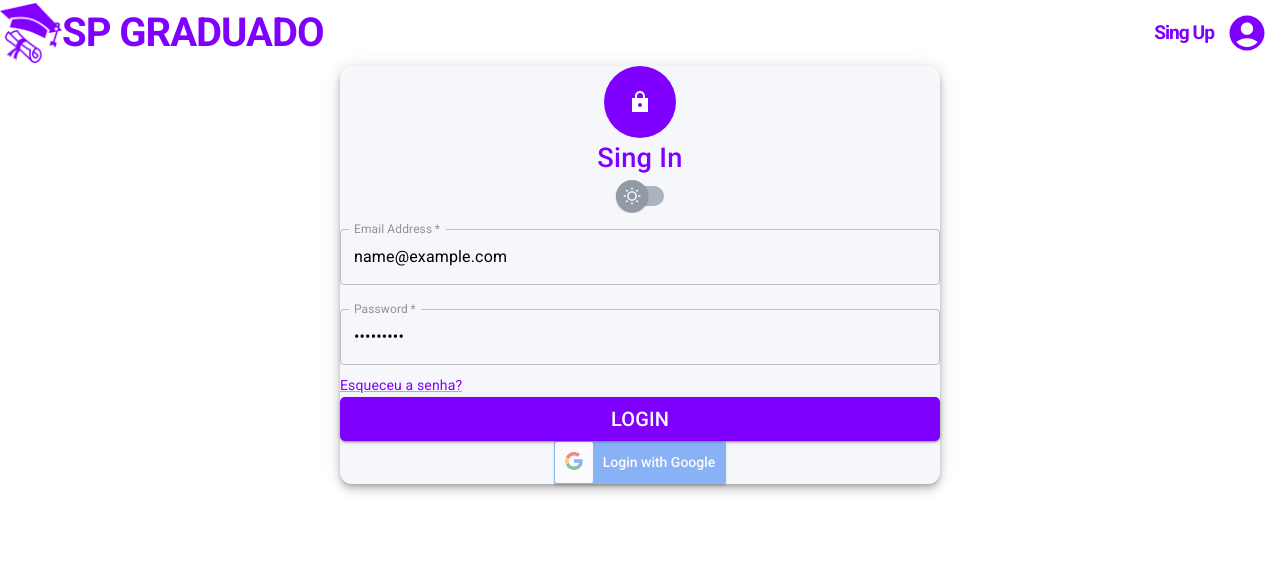
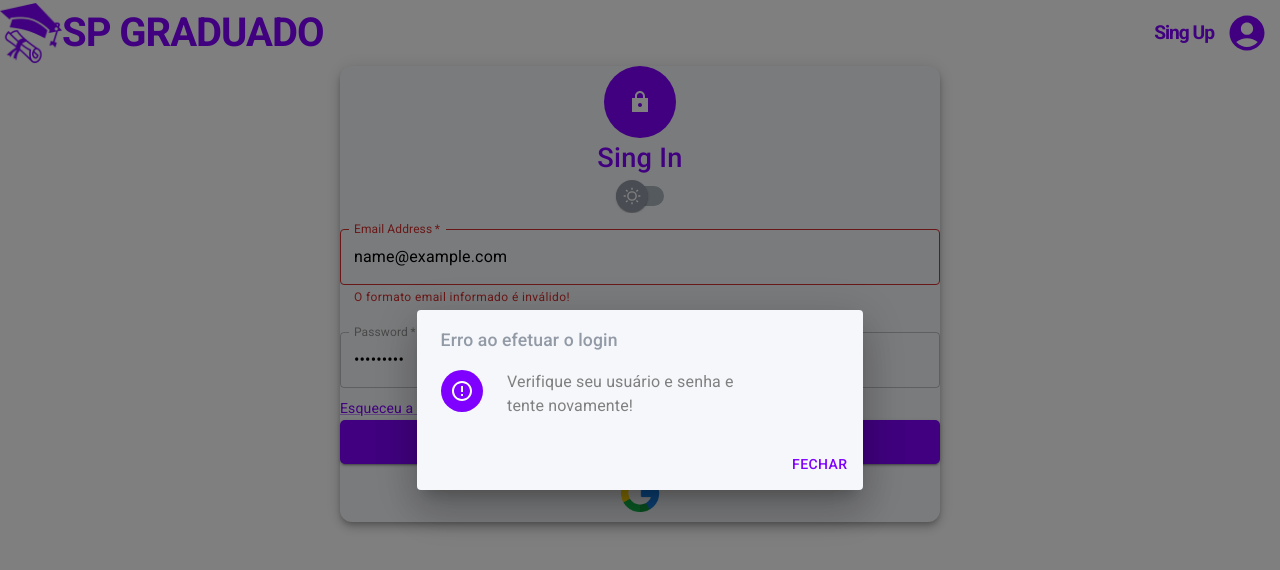
Before and after one commit to gabrielleandro0801/sp-graduado, a React (Vite) app in the folder frontend/: page /login in a window 1280 px wide. Both pictures are taken after typing "name@example.com", "Sample123" into the empty fields and a click on the button "LOGIN". Shown: the top 570 px of the page. Built offline with nearby package versions, Linux system fonts and the light colour scheme; no server answers.

Commit message:
Feature(frontend): Finishing login layout and navigation

```diff
--- a/frontend/src/commons/Constants.ts
+++ b/frontend/src/commons/Constants.ts
@@ -1,7 +1,7 @@
 export default {
   REGEX: {
-    EMAIL: '',
-    PASSWORD: '',
+    EMAIL: /^[\w-.]+@([\w-]+\.)+[\w-]{2,4}$/g,
+    PASSWORD: /^(?=.*\d)(?=.*[a-z])(?=.*[A-Z])(?=.*[a-zA-Z]).{8,}$/gm,
   },
   HTTP: {
     STATUS: {
--- /dev/null
+++ b/frontend/src/components/AlertDialog.tsx
@@ -0,0 +1,60 @@
+import React from 'react';
+import Slide from '@mui/material/Slide';
+import Dialog from '@mui/material/Dialog';
+import DialogTitle from '@mui/material/DialogTitle';
+import DialogContent from '@mui/material/DialogContent';
+import Typography from '@mui/material/Typography';
+import DialogActions from '@mui/material/DialogActions';
+import Avatar from '@mui/material/Avatar';
+import Grid from '@mui/material/Grid';
+import ErrorOutlineOutlined from '@mui/icons-material/ErrorOutlineOutlined';
+import Box from '@mui/material/Box';
+
+import Button from '@mui/material/Button';
+import { TransitionProps } from '@mui/material/transitions';
+
+interface IAlertDialogProps {
+  open: boolean;
+  titleText: string;
+  textContent: string;
+  buttonText: string;
+  onClose: () => any;
+}
+
+const Transition = React.forwardRef(function Transition(
+  props: TransitionProps & {
+    children: React.ReactElement<any, any>;
+  },
+  ref: React.Ref<unknown>,
+) {
+  return <Slide direction="up" ref={ref} {...props} />;
+});
+
+const AlertDialog = (props: IAlertDialogProps): JSX.Element => {
+  const { open, textContent, titleText, buttonText, onClose: handleOnClose } = props;
+
+  return (
+    <Dialog open={open} keepMounted onClose={handleOnClose} TransitionComponent={Transition}>
+      <DialogTitle sx={{ color: '#929AA6', fontWeight: 500, fontSize: '1.1em' }}>{titleText}</DialogTitle>
+      <DialogContent>
+        <Box sx={{ mt: 1, flexGrow: 1 }}>
+          <Grid container direction="row" spacing={{ md: 1 }}>
+            <Grid item xs={2}>
+              <Avatar sx={{ mx: 1, width: 42, height: 42, bgcolor: 'primary.main' }}>
+                <ErrorOutlineOutlined />
+              </Avatar>
+            </Grid>
+            <Grid item xs={8}>
+              <Typography color="gray">{textContent}</Typography>
+            </Grid>
+          </Grid>
+        </Box>
+      </DialogContent>
+      <DialogActions>
+        <Button onClick={handleOnClose}>{buttonText}</Button>
+      </DialogActions>
+    </Dialog>
+  );
+};
+
+export default AlertDialog;
--- a/frontend/src/components/GoogleLoginButton.tsx
+++ b/frontend/src/components/GoogleLoginButton.tsx
@@ -1,7 +1,11 @@
 import React from 'react';
 import { GoogleLogin, GoogleLoginResponse, GoogleLoginResponseOffline } from 'react-google-login';
+import IconButton from '@mui/material/IconButton';
+import Tooltip from '@mui/material/Tooltip';
+import Grid from '@mui/material/Grid';
 
 import CONFIG from '../config';
+import googleLogoImg from '../assets/google.png';
 
 interface IGoogleLoginButtonProps {
   onSuccess: (response: GoogleLoginResponse | GoogleLoginResponseOffline) => void;
@@ -20,6 +24,21 @@ const GoogleLoginButton = (props: IGoogleLoginButtonProps): JSX.Element => {
       theme="dark"
       buttonText="Login with Google"
       icon
+      render={(renderProps) => {
+        return (
+          <>
+            <Grid container direction="row" alignItems="center">
+              <Grid item xs={3.3}>
+                <Tooltip title="Google Login">
+                  <IconButton onClick={renderProps.onClick} disabled={renderProps.disabled}>
+                    <img src={googleLogoImg} width={42} height={42} alt="" />
+                  </IconButton>
+                </Tooltip>
+              </Grid>
+            </Grid>
+          </>
+        );
+      }}
     />
   );
 };
--- /dev/null
+++ b/frontend/src/interfaces/ILoginForm.ts
@@ -0,0 +1,4 @@
+export default interface ILoginForm {
+  email: string;
+  password: string;
+}
--- a/frontend/src/pages/Login.tsx
+++ b/frontend/src/pages/Login.tsx
@@ -4,8 +4,6 @@ import ToolBar from '@mui/material/Toolbar';
 import AppBar from '@mui/material/AppBar';
 import IconButton from '@mui/material/IconButton';
 import Box from '@mui/material/Box';
-import Alert from '@mui/material/Alert';
-import AlertTitle from '@mui/material/AlertTitle';
 import AccountCircleSharp from '@mui/icons-material/AccountCircleSharp';
 import LockSharp from '@mui/icons-material/LockSharp';
 import Paper from '@mui/material/Paper';
@@ -17,6 +15,7 @@ import { ThemeProvider } from '@mui/material';
 import CssBaseline from '@mui/material/CssBaseline';
 import Tooltip from '@mui/material/Tooltip';
 import { GoogleLoginResponse, GoogleLoginResponseOffline } from 'react-google-login';
+import { NavigateFunction, useNavigate } from 'react-router-dom';
 
 import Logo from '../components/Logo';
 import StyledTextField from '../components/styles/TextField';
@@ -25,6 +24,7 @@ import StyledButton from '../components/styles/Button';
 import GoogleLoginButton from '../components/GoogleLoginButton';
 import CONSTANTS from '../commons/Constants';
 import MainTheme from '../themes';
+import AlertDialog from '../components/AlertDialog';
 
 type TextFieldState = {
   value: string;
@@ -33,21 +33,16 @@ type TextFieldState = {
 };
 
 const Login = (): JSX.Element => {
+  const [authError, setAuthError]: [boolean, React.Dispatch<React.SetStateAction<boolean>>] = React.useState(
+    Boolean(1),
+  );
+  const [hasOpen, setHasOpen]: [boolean, React.Dispatch<React.SetStateAction<boolean>>] = React.useState(Boolean(0));
   const [themeEl, setTheme] = React.useState('light-theme');
-
-  const handleChange = (_event: React.ChangeEvent<HTMLInputElement>, checked: boolean) => {
-    const newTheme: string = !checked ? CONSTANTS.THEMES.LIGHT : CONSTANTS.THEMES.DARK;
-    setTheme(newTheme);
-  };
-
-  const changeTheme = () => (themeEl === CONSTANTS.THEMES.LIGHT ? MainTheme.lightTheme : MainTheme.darkTheme);
-
   const [email, setEmail]: [TextFieldState, React.Dispatch<React.SetStateAction<TextFieldState>>] = React.useState({
     errorMessage: '',
     hasError: false,
     value: '',
   } as TextFieldState);
-
   const [password, setPassword]: [TextFieldState, React.Dispatch<React.SetStateAction<TextFieldState>>] =
     React.useState({
       errorMessage: '',
@@ -55,41 +50,54 @@ const Login = (): JSX.Element => {
       value: '',
     } as TextFieldState);
 
+  const navigate: NavigateFunction = useNavigate();
+
+  const handleChangeTheme = (_event: React.ChangeEvent<HTMLInputElement>, checked: boolean) => {
+    const newTheme: string = !checked ? CONSTANTS.THEMES.LIGHT : CONSTANTS.THEMES.DARK;
+    setTheme(newTheme);
+  };
+
+  const changeTheme = () => (themeEl === CONSTANTS.THEMES.LIGHT ? MainTheme.lightTheme : MainTheme.darkTheme);
+
   const handleOnChangeEmail = (e: React.ChangeEvent<HTMLTextAreaElement>): void => {
-    const emailValue: string = e.target.value;
+    const emailState: TextFieldState = {
+      errorMessage: '',
+      hasError: false,
+      value: e.target.value,
+    };
 
-    if (!new RegExp(CONSTANTS.REGEX.EMAIL).test(emailValue)) {
+    if (!new RegExp(CONSTANTS.REGEX.EMAIL).test(email.value)) {
       setEmail({
         errorMessage: CONSTANTS.MESSAGES.VALIDATION.EMAIL,
         hasError: true,
-        value: email.value,
+        value: emailState.value,
       });
+      setAuthError(true);
     } else {
-      const emailState: TextFieldState = {
-        errorMessage: '',
-        hasError: false,
-        value: emailValue,
-      };
       setEmail(emailState);
+      setAuthError(false);
+      setHasOpen(false);
     }
   };
 
   const handleOnChangePassword = (e: React.ChangeEvent<HTMLTextAreaElement>): void => {
-    const passwordValue: string = e.target.value;
+    const passwordState: TextFieldState = {
+      errorMessage: '',
+      hasError: false,
+      value: e.target.value,
+    };
 
-    if (!new RegExp(CONSTANTS.REGEX.PASSWORD).test(passwordValue)) {
-      setEmail({
+    if (!new RegExp(CONSTANTS.REGEX.PASSWORD).test(passwordState.value)) {
+      setPassword({
         errorMessage: CONSTANTS.MESSAGES.VALIDATION.PASSWORD,
         hasError: true,
-        value: password.value,
+        value: passwordState.value,
       });
+      setAuthError(true);
     } else {
-      const passwordState: TextFieldState = {
-        errorMessage: '',
-        hasError: false,
-        value: passwordValue,
-      };
       setPassword(passwordState);
+      setAuthError(false);
+      setHasOpen(false);
     }
   };
 
@@ -98,20 +106,26 @@ const Login = (): JSX.Element => {
     // console.log(googleResponse);
   };
 
-  const handleOnSubmit = (e: React.MouseEvent<HTMLFormElement>): void => {
-    e.preventDefault();
+  const handleCloseAlertDialog = () => {
+    setHasOpen(false);
+  };
 
-    const loginEntryArray: Array<boolean> = [email.hasError, password.hasError];
+  const handleOnSubmit = (event: React.MouseEvent<HTMLFormElement>): void => {
+    event.preventDefault();
+    const hasSuccessfullyLogin: boolean = [email.hasError, password.hasError].every((value) => !value);
 
-    if (loginEntryArray.every((value: boolean) => value)) {
-      // TODO: send request to login API
+    if (hasSuccessfullyLogin && !authError) {
+      setAuthError(false);
+      setHasOpen(false);
+      // TODO: Send request to Login API
+      // TODO: Create Google API Key
+      // TODO: Save login info on localStorage
+      navigate('/', {
+        replace: true,
+      });
     } else {
-      <Alert variant="outlined" severity="error" color="error">
-        <AlertTitle>Erro</AlertTitle>
-        <Typography variant="h3" sx={{ flexGrow: 1 }}>
-          Não foi possível efetuar o login — Verifique seu usuário e senha
-        </Typography>
-      </Alert>;
+      setAuthError(true);
+      setHasOpen(true);
     }
   };
 
@@ -197,9 +211,18 @@ const Login = (): JSX.Element => {
             >
               Sing In
             </Typography>
-            <Tooltip title="trocar tema" arrow>
-              <StyledSwitchTheme value={themeEl} defaultValue={CONSTANTS.THEMES.LIGHT} onChange={handleChange} />
+            <Tooltip title="Trocar tema" arrow>
+              <StyledSwitchTheme value={themeEl} defaultValue={CONSTANTS.THEMES.LIGHT} onChange={handleChangeTheme} />
             </Tooltip>
+            {authError && hasOpen && (
+              <AlertDialog
+                open={hasOpen}
+                titleText="Erro ao efetuar o login"
+                textContent="Verifique seu usuário e senha e tente novamente!"
+                buttonText="Fechar"
+                onClose={handleCloseAlertDialog}
+              />
+            )}
             <Box component="form" noValidate sx={{ mt: 1, padding: 5 }} onSubmit={handleOnSubmit}>
               <StyledTextField
                 variant="outlined"
```
Also changed, not shown: frontend/src/validations/LoginForm.ts (added, +29 -0 lines), frontend/.eslintrc.js.
